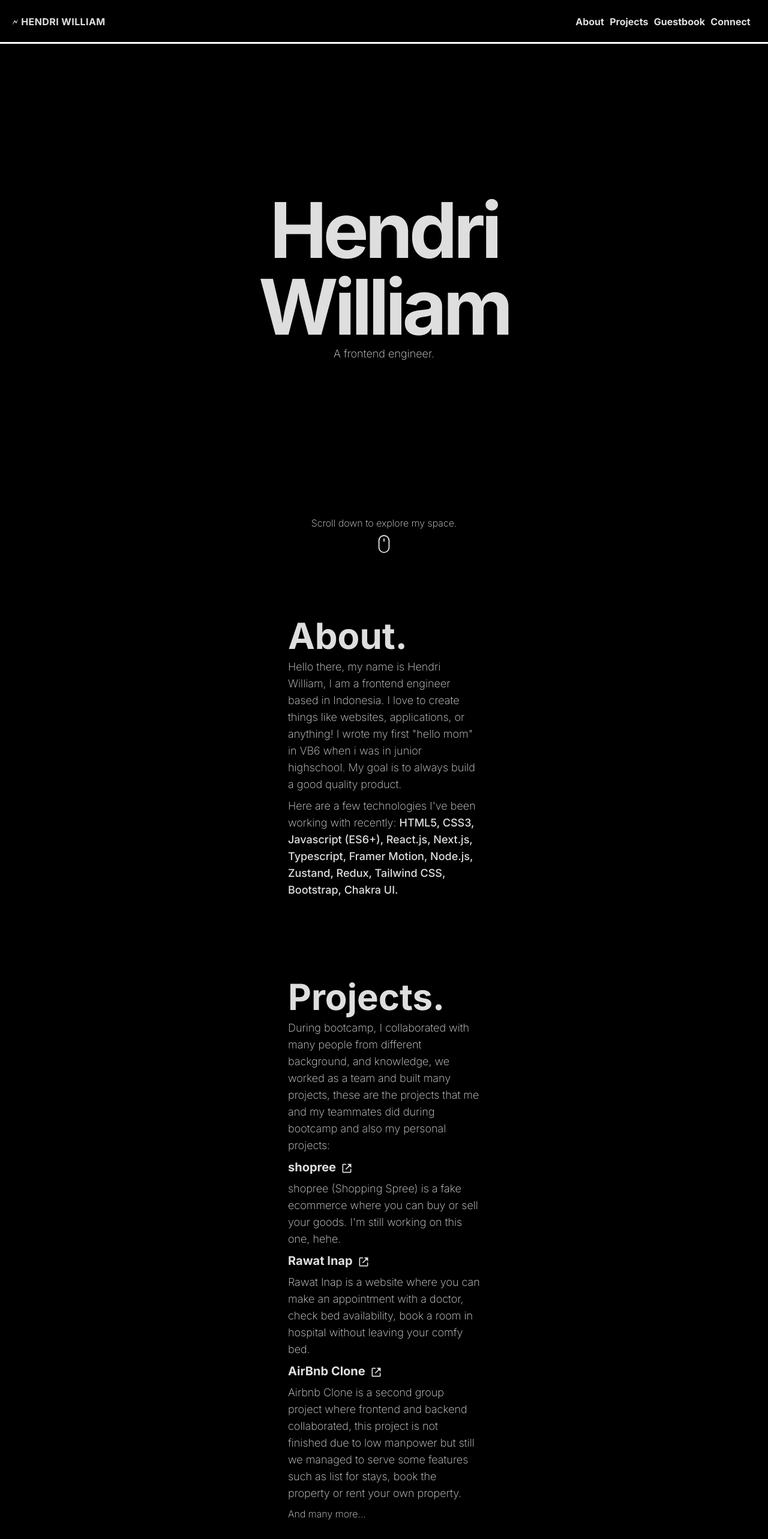
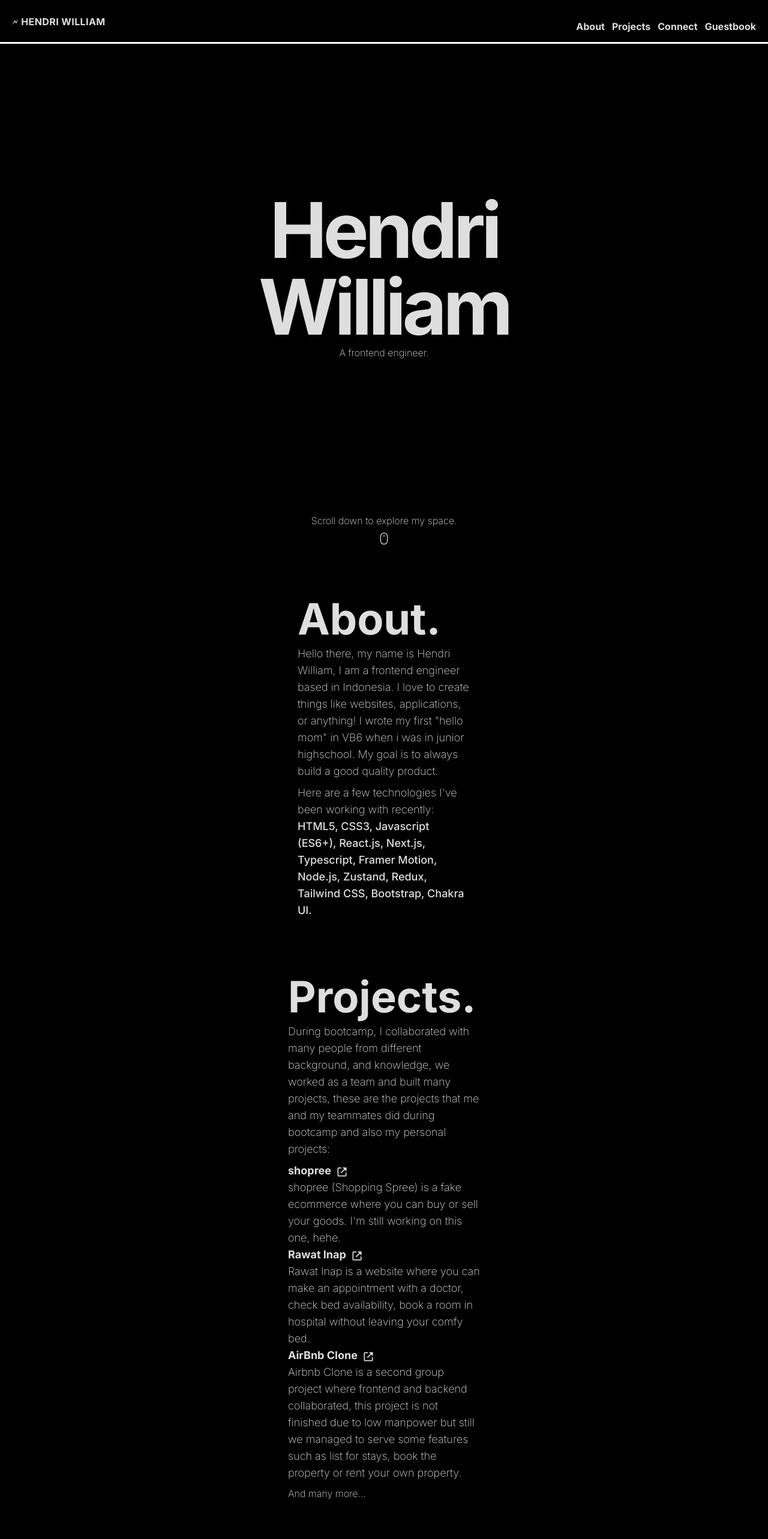
Before and after one commit to hendrywilliam/personal-website, a React (Vite) app: page / in a window 1280 px wide. Shown: the top 2566 px of the page at 60% size. Built offline with nearby package versions, Linux system fonts and the light colour scheme; no server answers.

Commit message:
fix: responsive view in every pages

```diff
--- a/index.html
+++ b/index.html
@@ -2,7 +2,6 @@
 <html lang="en">
   <head>
     <meta charset="UTF-8" />
-    <link rel="icon" type="image/svg+xml" href="/vite.svg" />
     <meta name="viewport" content="width=device-width, initial-scale=1.0" />
     <link rel="preconnect" href="https://fonts.googleapis.com" />
     <link rel="preconnect" href="https://fonts.gstatic.com" crossorigin />
--- a/src/components/Layout/MainLayout.tsx
+++ b/src/components/Layout/MainLayout.tsx
@@ -6,7 +6,7 @@ type MainLayoutProps = {
 
 export const MainLayout = ({ children }: MainLayoutProps) => {
   return (
-    <div className="min-h-screen min-w-screen h-max bg-black scroll-smoth">
+    <div className="min-h-screen min-w-screen h-max bg-black scroll-smooth">
       {children}
     </div>
   );
--- a/src/components/Navbar/Navbar.tsx
+++ b/src/components/Navbar/Navbar.tsx
@@ -1,36 +1,63 @@
 import { motion, useScroll } from "framer-motion";
-import { Link, NavLink } from "react-router-dom";
+import { useState } from "react";
+import { Link } from "react-router-dom";
 import { HashLink } from "react-router-hash-link";
 
 export const Navbar = () => {
   const { scrollYProgress } = useScroll();
+  const [expand, setExpand] = useState<boolean>(false);
 
   return (
-    <div className="fixed top-0 w-full h-[70px] bg-black z-10">
-      <div className="h-full w-full p-5 pt-6 flex ">
-        <p className="flex-auto w-3/4 font-extrabold tracking-wide">
-          🗲 HENDRI WILLIAM
-        </p>
-        <ul className="flex flex-row flex-auto w-1/4 justify-evenly text-center">
-          <li className="font-extrabold rounded-xl w-max">
+    <div className="fixed top-0 w-screen h-max xl:h-[70px] bg-black z-10">
+      <div className="h-full w-full p-5 pt-6 flex flex-col xl:flex-row">
+        <div className="flex flex-row w-full">
+          <p className="w-full text-xl xl:text-base font-extrabold tracking-wide">
+            🗲 HENDRI WILLIAM
+          </p>
+          <button
+            className="flex xl:hidden justify-end w-max"
+            onClick={() => {
+              setExpand(!expand);
+            }}
+          >
+            <svg
+              xmlns="http://www.w3.org/2000/svg"
+              className="flex h-7"
+              fill="none"
+              viewBox="0 0 24 24"
+              stroke="currentColor"
+            >
+              <path
+                strokeLinecap="round"
+                strokeLinejoin="round"
+                strokeWidth="2"
+                d="M4 6h16M4 12h16M4 18h16"
+              />
+            </svg>
+          </button>
+        </div>
+        <ul
+          className={`${
+            expand ? "inline" : "hidden"
+          } xl:flex flex-col xl:flex-row flex-auto w-full lg:w-1/4 lg:justify-evenly xl:text-center gap-3 mt-2`}
+        >
+          <li className="font-extrabold rounded-xl">
             <HashLink smooth to="/#about">
               About
             </HashLink>
           </li>
-          <li className="font-extrabold rounded-xl w-max">
+          <li className="font-extrabold rounded-xl ">
             <HashLink smooth to="/#projects">
               Projects
             </HashLink>
           </li>
-          <li>
-            <Link to={"/guestbook"} className={"font-extrabold rounded-xl w-4"}>
-              Guestbook
-            </Link>
-          </li>
-          <li className="font-extrabold rounded-xl w-max">
+          <li className="font-extrabold rounded-xl">
             <HashLink smooth to="/#connect">
               Connect
             </HashLink>
+          </li>
+          <li className={"font-extrabold rounded-xl"}>
+            <Link to={"/guestbook"}>Guestbook</Link>
           </li>
         </ul>
       </div>
--- a/src/pages/Home/components/Elements/Card.tsx
+++ b/src/pages/Home/components/Elements/Card.tsx
@@ -35,13 +35,13 @@ export const Card = ({ title, children, uri }: Props) => {
     <>
       <button
         ref={ref}
-        className="border-2 bg-black border-white rounded-xl basis-1/2"
+        className="border-2 bg-black border-white rounded-xl basis-1/2 p-2 xl:p-0"
       >
         <a
           href={uri}
           className="text-center w-full h-full flex flex-col justify-center  items-center"
         >
-          <p className="mb-5">{title}</p>
+          <p className="xl:mb-5">{title}</p>
           <motion.span animate={animation}>{children}</motion.span>
         </a>
       </button>
--- a/src/pages/Home/components/Elements/MainCard.tsx
+++ b/src/pages/Home/components/Elements/MainCard.tsx
@@ -39,9 +39,9 @@ export const MainCard = ({ title }: MainCardProps) => {
       >
         <a
           href="https://github.com/hendrywilliam"
-          className="text-center w-full h-full flex flex-col justify-center  items-center"
+          className="text-center w-full h-full flex flex-col justify-center  items-center p-2 xl:p-0"
         >
-          <p className="mb-5 text-lg">{title}</p>
+          <p className="xl:mb-5 text-lg">{title}</p>
           <motion.span animate={animation}>
             <FaGithub size={40} />
           </motion.span>
--- a/src/pages/Home/components/Sections/About.tsx
+++ b/src/pages/Home/components/Sections/About.tsx
@@ -30,23 +30,26 @@ export const About = () => {
   return (
     <>
       <Container
-        styles="min-h-screen h-screen w-full flex flex-col items-center justify-center"
         id="about"
+        styles="min-h-screen h-1/2 xl:my-0 xl:h-screen w-full flex flex-col items-center justify-center"
       >
         <div
           ref={ref}
-          className="h-1/2 w-full flex flex-col items-center justify-center"
+          className="h-full xl:h-1/2 w-full flex flex-col items-center justify-center"
         >
-          <motion.div className="w-1/4" animate={animation}>
-            <p className="text-6xl font-extrabold">About.</p>
-            <p className="text-lg mt-2">
+          <motion.div
+            className="h-max w-full px-4 xl:w-1/4 "
+            animate={animation}
+          >
+            <p className="text-5xl xl:text-7xl font-extrabold">About.</p>
+            <p className="text-md xl:text-lg mt-2">
               Hello there, my name is Hendri William, I am a frontend engineer
               based in Indonesia. I love to create things like websites,
               applications, or anything! I wrote my first "hello mom" in VB6
               when i was in junior highschool. My goal is to always build a good
               quality product.
             </p>
-            <p className="text-lg mt-2">
+            <p className="text-md xl:text-lg mt-2">
               Here are a few technologies I've been working with recently:{" "}
               <span className="font-medium">
                 HTML5, CSS3, Javascript (ES6+), React.js, Next.js, Typescript,
--- a/src/pages/Home/components/Sections/LandingSection.tsx
+++ b/src/pages/Home/components/Sections/LandingSection.tsx
@@ -40,8 +40,8 @@ export const LandingSection = () => {
     }
 
     if (!inView) {
-      animation.start({ opacity: 0, x: 150 });
-      animation2.start({ opacity: 0, x: -150 });
+      animation.start({ opacity: 0 });
+      animation2.start({ opacity: 0 });
       animation3.start({ opacity: 0, y: 50 });
     }
   }, [inView]);
@@ -49,29 +49,31 @@ export const LandingSection = () => {
   return (
     <>
       <Container
-        styles="min-h-screen h-screen mt-16 px-64 pt-64 text-center"
+        styles="w-full h-max xl:h-screen mt-16 xl:px-64 pt-32 xl:pt-64 text-center"
         id={"landing-section"}
       >
-        <div ref={ref}>
+        <div ref={ref} className="h-full">
           <motion.h2
-            className="text-9xl font-extrabold tracking-tighter"
+            className="text-7xl lg:text-9xl font-extrabold tracking-tighter"
             animate={animation}
           >
             Hendri
           </motion.h2>
           <motion.h2
-            className="text-9xl font-extrabold tracking-tighter"
+            className="text-7xl lg:text-9xl font-extrabold tracking-tighter"
             animate={animation2}
           >
             William
           </motion.h2>
-          <motion.p className="text-lg" animate={animation3}>
+          <motion.p className="text-md lg:text-base" animate={animation3}>
             A frontend engineer.
           </motion.p>
-        </div>
-        <div className="mt-64 flex flex-col justify-center text-center items-center">
-          <p className="mb-2">Scroll down to explore my space.</p>
-          <BsMouse size={30} />
+          <div className="mt-48 xl:mt-64 flex flex-col justify-center text-center items-center">
+            <p className="mb-2 text-sm xl:text-base">
+              Scroll down to explore my space.
+            </p>
+            <BsMouse size={20} />
+          </div>
         </div>
       </Container>
     </>
--- a/src/pages/Home/components/Sections/Projects.tsx
+++ b/src/pages/Home/components/Sections/Projects.tsx
@@ -27,52 +27,52 @@ export const Projects = () => {
   return (
     <>
       <Container
-        styles="min-h-screen h-screen mt-5 w-full flex flex-col items-center justify-center"
+        styles="min-h-screen h-max xl:h-screen my-10 xl:my-0 w-full flex flex-col items-center justify-center"
         id="projects"
       >
         <motion.div
           ref={ref}
-          className="h-1/2 w-full flex flex-col items-center justify-center"
+          className="h-1/2 px-4 xl:px-0 w-full flex flex-col items-center justify-center"
           animate={animation}
         >
-          <motion.div className="w-1/4">
-            <p className="text-6xl font-extrabold">Projects.</p>
+          <motion.div className="w-full xl:w-1/4">
+            <p className="text-5xl xl:text-7xl font-extrabold">Projects.</p>
           </motion.div>
-          <motion.div className="w-1/4">
-            <p className="text-lg mt-2">
+          <motion.div className="w-full xl:w-1/4">
+            <p className="text-md xl:text-lg mt-2">
               During bootcamp, I collaborated with many people from different
               background, and knowledge, we worked as a team and built many
               projects, these are the projects that me and my teammates did
               during bootcamp and also my personal projects:
             </p>
-            <p className="text-xl mt-2 font-bold flex">
+            <p className="text-md xl:text-lg mt-2 font-bold flex">
               shopree{" "}
               <a href="https://github.com/hendrywilliam/shopree">
                 <BiLinkExternal size={20} className={"ml-2 mt-1.5"} />
               </a>
             </p>
-            <p className="text-lg mt-2">
+            <p className="text-md xl:text-lg">
               shopree (Shopping Spree) is a fake ecommerce where you can buy or
               sell your goods. I'm still working on this one, hehe.
             </p>
-            <p className="text-xl mt-2 font-bold flex">
+            <p className="text-md xl:text-lg font-bold flex">
               Rawat Inap{" "}
               <a href="https://github.com/KamarRS-App/FrontEnd">
                 <BiLinkExternal size={20} className={"ml-2 mt-1.5"} />
               </a>
             </p>
-            <p className="text-lg mt-2">
+            <p className="text-md xl:text-lg">
               Rawat Inap is a website where you can make an appointment with a
               doctor, check bed availability, book a room in hospital without
               leaving your comfy bed.
             </p>
-            <p className="text-xl mt-2 font-bold flex">
+            <p className="text-md xl:text-lg font-bold flex">
               AirBnb Clone{" "}
               <a href="https://github.com/Group-Project-3-Kelompok-5/PROJECT-FE/tree/main/my-airbnb">
                 <BiLinkExternal size={20} className={"ml-2 mt-1.5"} />
               </a>
             </p>
-            <p className="text-lg mt-2">
+            <p className="text-md xl:text-lg">
               Airbnb Clone is a second group project where frontend and backend
               collaborated, this project is not finished due to low manpower but
               still we managed to serve some features such as list for stays,
```
Also changed, not shown: src/pages/Guestbook/Guestbook.tsx (+8 -11 lines), src/pages/Home/components/Sections/Connect.tsx (+7 -4 lines).
